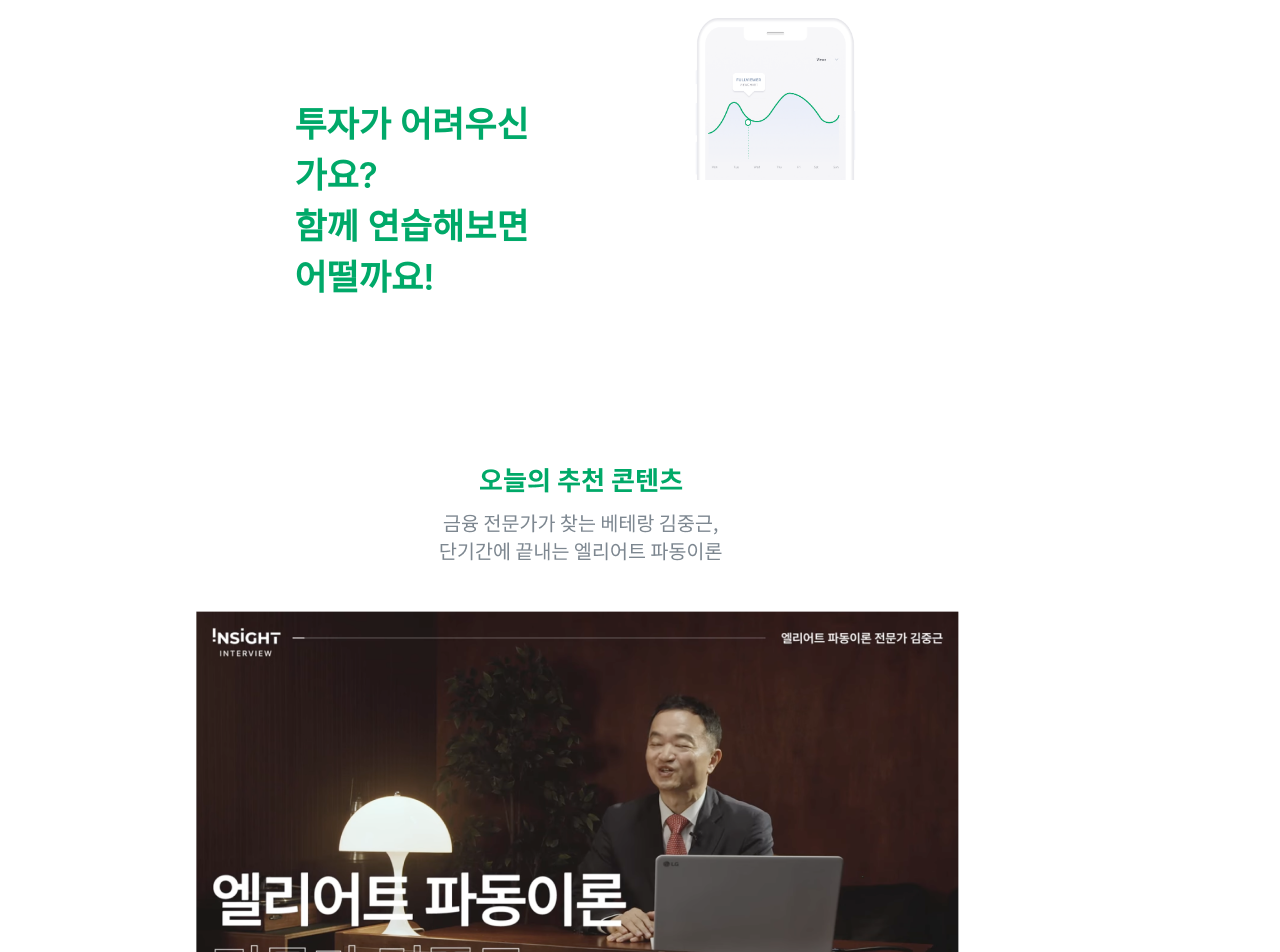
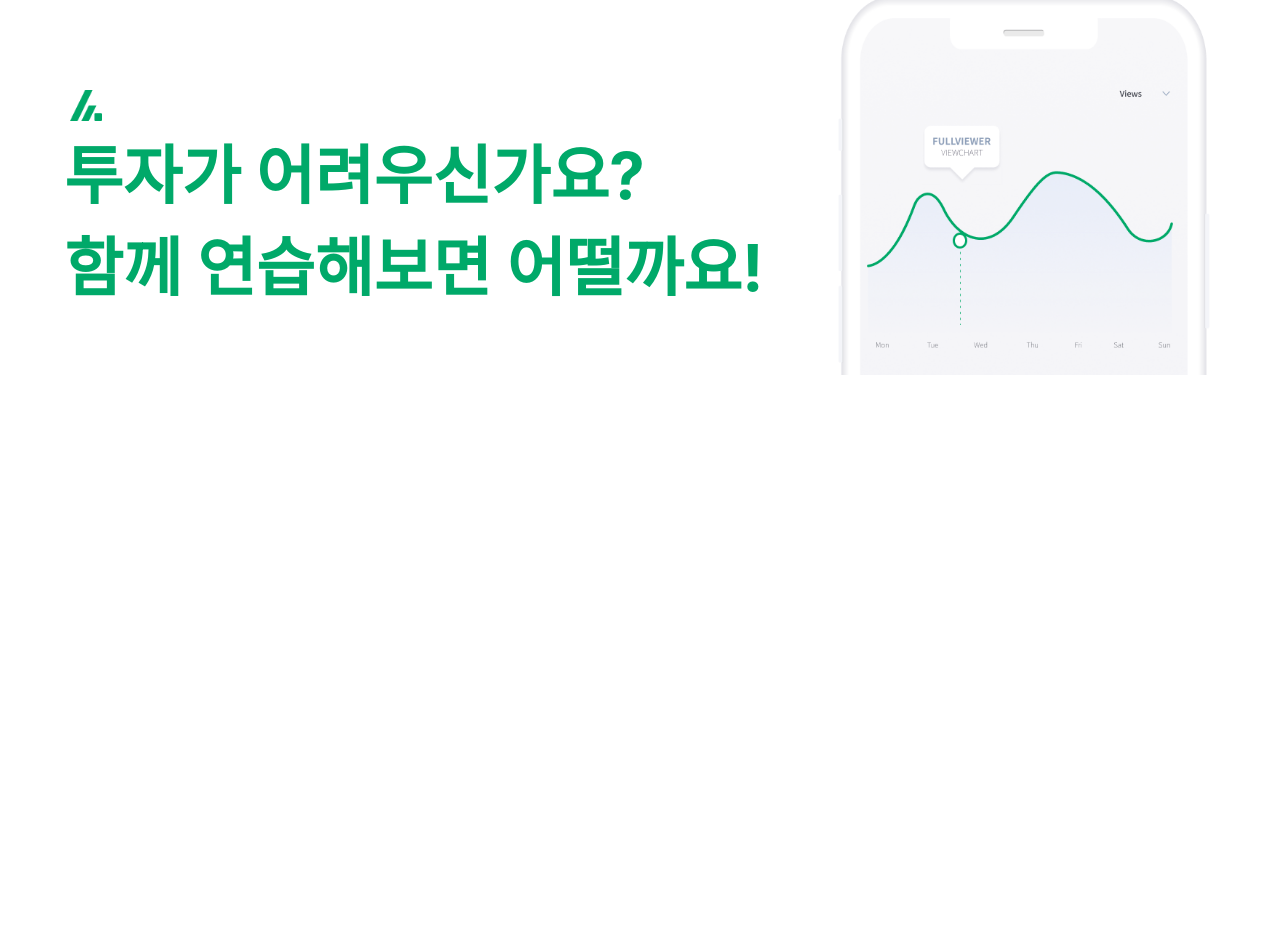
Before and after one commit to Yodayeong/StockCodi, a React (Create React App) app: page / in a window 1280 px wide. Shown: the part 120-1072 px from the top of the page. After the commit the page ends 800 px from the top, so only its background shows below. Built offline with nearby package versions, Linux system fonts and the light colour scheme; no server answers.

Commit message:
fix: 메인페이지 디자인 수정 중 / 배너 완성 [여다영]

```diff
--- a/src/pages/MainPage.js
+++ b/src/pages/MainPage.js
@@ -1,24 +1,9 @@
 import { useNavigate } from "react-router-dom";
 import '../styles/MainPage.css';
-import phone from '../img/phone.png';
+import phone from '../img/phone.png'
+import logo from '../img/logo-green.png'
 import Group18403 from '../img/Group18403.png'
 import React, { useEffect, useState } from 'react';
-import styled from 'styled-components';
-import axios from 'axios';
-
-
-
-
-const StyledButton = styled.button`
-  background-color: ${props => (props.clicked ? '#00A969' : 'white')};
-  color : ${props => (props.clicked ? 'white' : '#7D8790')};
-  border: none;
-  font-size : 14px;
-  font-weight : bold;
-  border-radius: 20px;
-  padding: 10px 20px;
-  cursor: pointer;
-`;
 
 const CatagoryComponent = () =>{
   const movePage = useNavigate();
@@ -39,24 +24,6 @@ const CatagoryComponent = () =>{
     </div>
   );
 }
-
-
-
-
-const Button = ({clickState, name, onClick}) => {
-  const [clicked, setClicked] = useState(clickState);
-  const handleClick = () => {
-      setClicked(!clicked);
-      onClick()
-  };
-
-  return (
-    <StyledButton clicked={clicked} onClick={handleClick}>
-      <div className='Logsi'>{name}</div>
-    </StyledButton>
-  );
-};
-
 
 function MainPageHead() {
   // link
@@ -86,145 +53,124 @@ function MainPageHead() {
   );
 }
 
+// function ImageTable() {
+//   const [videos, setVideos] = useState([]);
 
+//   useEffect(() => {
+//     const fetchYouTubeVideos = async () => {
+//       try {
+//         const response = await axios.get(
+//           'https://www.googleapis.com/youtube/v3/search', {
+//             params: {
+//               part: 'snippet',
+//               channelId: '',
+//               key: '',
+//               maxResults: 4,
+//               type: 'video',
+//             },
+//           }
+//         );
 
-function ImageTable() {
-  const [videos, setVideos] = useState([]);
+//         const videoItems = response.data.items;
+//         const videoIds = videoItems.map((video) => video.id.videoId);
+//         const videoDetails = await fetchVideoDetails(videoIds);
 
-  useEffect(() => {
-    const fetchYouTubeVideos = async () => {
-      try {
-        const response = await axios.get(
-          'https://www.googleapis.com/youtube/v3/search', {
-            params: {
-              part: 'snippet',
-              channelId: '',
-              key: '',
-              maxResults: 4,
-              type: 'video',
-            },
-          }
-        );
+//         const videosWithDetails = videoItems.map((video, index) => ({
+//           id: video.id.videoId,
+//           snippet: video.snippet,
+//           duration: videoDetails[index].contentDetails.duration,
+//         }));
 
-        const videoItems = response.data.items;
-        const videoIds = videoItems.map((video) => video.id.videoId);
-        const videoDetails = await fetchVideoDetails(videoIds);
+//         setVideos(videosWithDetails);
+//       } catch (error) {
+//         console.error('Error fetching YouTube videos:', error);
+//       }
+//     };
 
-        const videosWithDetails = videoItems.map((video, index) => ({
-          id: video.id.videoId,
-          snippet: video.snippet,
-          duration: videoDetails[index].contentDetails.duration,
-        }));
+//     fetchYouTubeVideos();
+//   }, []);
 
-        setVideos(videosWithDetails);
-      } catch (error) {
-        console.error('Error fetching YouTube videos:', error);
-      }
-    };
+//   const fetchVideoDetails = async (videoIds) => {
+//     try {
+//       const response = await axios.get(
+//         'https://www.googleapis.com/youtube/v3/videos', {
+//           params: {
+//             part: 'contentDetails',
+//             id: videoIds.join(','),
+//             key: '',
+//           },
+//         }
+//       );
 
-    fetchYouTubeVideos();
-  }, []);
+//       const videoDetails = response.data.items;
+//       return videoDetails;
+//     } catch (error) {
+//       console.error('Error fetching video details:', error);
+//       return [];
+//     }
+//   };
 
-  const fetchVideoDetails = async (videoIds) => {
-    try {
-      const response = await axios.get(
-        'https://www.googleapis.com/youtube/v3/videos', {
-          params: {
-            part: 'contentDetails',
-            id: videoIds.join(','),
-            key: '',
-          },
-        }
-      );
+//   const formatDuration = (duration) => {
+//     const match = duration.match(/PT(\d+H)?(\d+M)?(\d+S)?/);
+//     const hours = match[1] ? parseInt(match[1].slice(0, -1)) : 0;
+//     const minutes = match[2] ? parseInt(match[2].slice(0, -1)) : 0;
+//     const seconds = match[3] ? parseInt(match[3].slice(0, -1)) : 0;
 
-      const videoDetails = response.data.items;
-      return videoDetails;
-    } catch (error) {
-      console.error('Error fetching video details:', error);
-      return [];
-    }
-  };
+//     return `${hours}:${minutes.toString().padStart(2, '0')}:${seconds.toString().padStart(2, '0')}`;
+//   };
 
-  const formatDuration = (duration) => {
-    const match = duration.match(/PT(\d+H)?(\d+M)?(\d+S)?/);
-    const hours = match[1] ? parseInt(match[1].slice(0, -1)) : 0;
-    const minutes = match[2] ? parseInt(match[2].slice(0, -1)) : 0;
-    const seconds = match[3] ? parseInt(match[3].slice(0, -1)) : 0;
+//   return (
+//     <div className="video-gallery-container">
+//       <div className="video-gallery">
+//         {videos.map((video, index) => (
+//           <div key={index} className="video-item">
+//             <a
+//               href={`https://www.youtube.com/watch?v=${video.id}`}
+//               target="_blank"
+//               rel="noopener noreferrer"
+//             >
+//               <img
+//                 src={video.snippet.thumbnails.medium.url}
+//                 alt={`Video ${index}`}
+//                 className="video-thumbnail"
+//               />
+//             </a>
+//             <div className="video-info">
+//               <div className="video-title">{video.snippet.title}</div>
+//               <div className='video-metadata'>
+//                 <p className="video-upload">{video.snippet.channelTitle}</p>
+//                 <p className="video-duration">{formatDuration(video.duration)}</p>
+//               </div>
+//             </div>
+//           </div>
+//         ))}
+//       </div>
+//     </div>
+//   );
+// }
 
-    return `${hours}:${minutes.toString().padStart(2, '0')}:${seconds.toString().padStart(2, '0')}`;
-  };
-
+function Banner() {
   return (
-    <div className="video-gallery-container">
-      <div className="video-gallery">
-        {videos.map((video, index) => (
-          <div key={index} className="video-item">
-            <a
-              href={`https://www.youtube.com/watch?v=${video.id}`}
-              target="_blank"
-              rel="noopener noreferrer"
-            >
-              <img
-                src={video.snippet.thumbnails.medium.url}
-                alt={`Video ${index}`}
-                className="video-thumbnail"
-              />
-            </a>
-            <div className="video-info">
-              <div className="video-title">{video.snippet.title}</div>
-              <div className='video-metadata'>
-                <p className="video-upload">{video.snippet.channelTitle}</p>
-                <p className="video-duration">{formatDuration(video.duration)}</p>
-              </div>
-            </div>
-          </div>
-        ))}
-      </div>
+    <div>
+      <div className="flex-row">
+        <div className="text-box">
+          <img className="logo-img" src={logo}></img>
+          <p className="banner-text">투자가 어려우신가요?</p>
+          <p className="banner-text">함께 연습해보면 어떨까요!</p>
+        </div>
+        <img className="banner-img" src={phone}></img>
+        </div>
     </div>
   );
 }
 
-
-
-
-
 function MainPageBody() {
     return (
-      <div className="video-gallery-container">
-        <div style={{ display: "flex", justifyContent: "space-between" }}>
-          <div className="main-text">
-            투자가 어려우신가요?
-            <br />
-            함께 연습해보면 어떨까요!
-          </div>
-          <div className='img1'>
-            <img
-              src={phone}
-              alt="phone"
-              style={{ width: "50%", height: "auto", float: "right", marginLeft: "10px"}}
-            />
-          </div>
-        </div>
-        <div className = "img2">
-          <img
-            src={Group18403}
-            alt="group"
-            style={{ verticalAlign: "bottom", marginRight: "100px"}}
-          />
-        </div>
-        <div className='ImgTable'>
-          <div className='contents-text'>
-              교육 컨텐츠
-          </div>
-
-          <div>
-              <ImageTable />
-          </div>
-        </div>
+      <div class="main-body">
+        <Banner/>
       </div>
     );
-  }
-
+}
 
 function MainPageContainer(){
     return(
--- a/src/styles/MainPage.css
+++ b/src/styles/MainPage.css
@@ -179,3 +179,52 @@ font-size: 14px;
     flex: 1;
     padding: 0 10px; /* 각 컬럼 사이의 간격을 조정할 수 있습니다 */
 }
+
+/* styles */
+.main-body{
+    padding:7rem 3rem;
+}
+
+/* banner */
+.logo-img{
+    width:2rem!important;
+    margin-left:0!important;
+    padding-left:1.4rem!important;
+}
+
+.text-box{
+    width:70vw;
+}
+
+.banner-text{
+    color:#00A969;
+    font-size:4rem;
+    margin:0;
+    font-weight:bold;
+    margin-left:1rem;
+}
+
+.banner-img{
+    width:30vw;
+    margin-right:1rem;
+}
+
+/* slides */
+.slideshow-container {
+    position: relative;
+    width: 100%;
+    overflow: hidden;
+}
+
+.slide {
+    display: none;
+}
+
+.slide img {
+    width: 100%;
+    height: auto;
+}
+
+.slide.active {
+    display: block;
+}
```
Also changed, not shown: src/img/logo-green.png (added).
